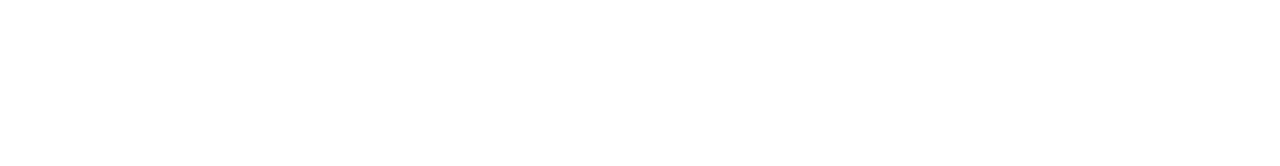
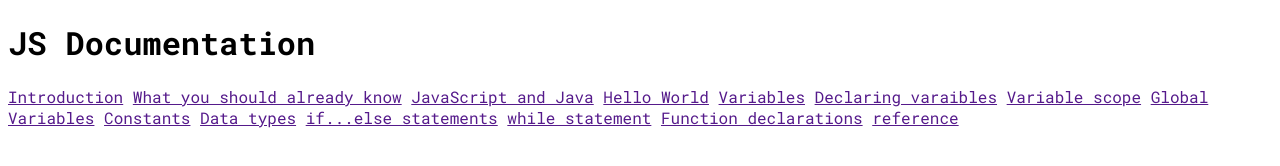
Before and after one commit to LorenzoZemp/Technical-Documentation-Challenge-Project, a plain HTML site: page index.html in a window 1280 px wide. Drawn offline with Linux system fonts and the light colour scheme.

Commit message:
Started on challenge

```diff
--- a/index.html
+++ b/index.html
@@ -4,7 +4,33 @@
     <meta charset="UTF-8" />
     <meta http-equiv="X-UA-Compatible" content="IE=edge" />
     <meta name="viewport" content="width=device-width, initial-scale=1.0" />
+    <link rel="preconnect" href="https://fonts.googleapis.com" />
+    <link rel="preconnect" href="https://fonts.gstatic.com" crossorigin />
+    <link
+      href="https://fonts.googleapis.com/css2?family=Roboto+Mono:ital,wght@0,400;0,700;1,400;1,700&display=swap"
+      rel="stylesheet"
+    />
+    <link rel="stylesheet" href="styles.css" />
     <title>Techinal Document</title>
   </head>
-  <body></body>
+  <body>
+    <!-- Sidebar -->
+    <div class="sidebar-nav">
+      <h1>JS Documentation</h1>
+      <a href="">Introduction</a>
+      <a href="">What you should already know</a>
+      <a href="">JavaScript and Java</a>
+      <a href="">Hello World</a>
+      <a href="">Variables</a>
+      <a href="">Declaring varaibles</a>
+      <a href="">Variable scope</a>
+      <a href="">Global Variables</a>
+      <a href="">Constants</a>
+      <a href="">Data types</a>
+      <a href="">if...else statements</a>
+      <a href="">while statement</a>
+      <a href="">Function declarations</a>
+      <a href="">reference</a>
+    </div>
+  </body>
 </html>
--- a/styles.css
+++ b/styles.css
@@ -0,0 +1,3 @@
+html {
+  font-family: "Roboto Mono", monospace;
+}
```
